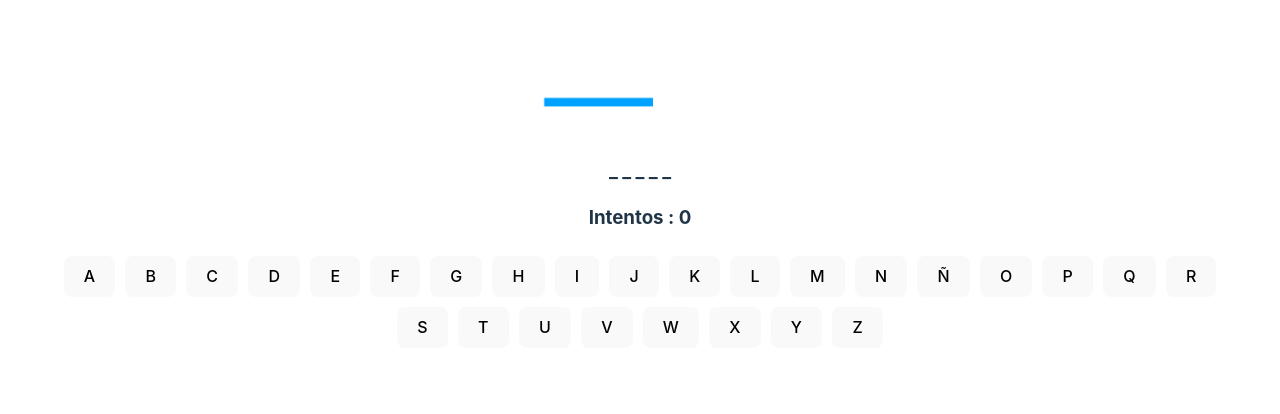
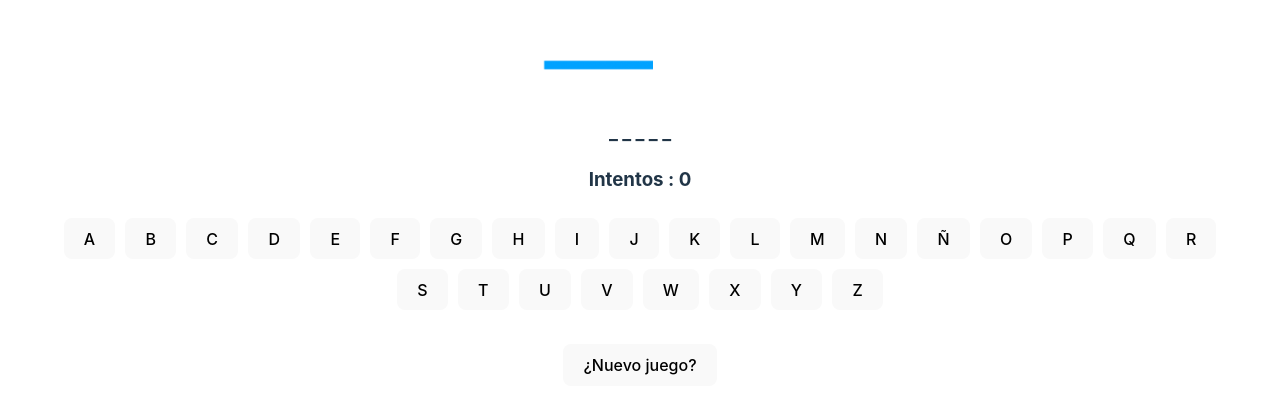
Before and after one commit to DavidVilchis63/LogicaProgramacion, a React (Vite) app in the folder hanging/: page / in a window 1280 px wide. Shown: the part 326-740 px from the top of the page. Built offline with nearby package versions, Linux system fonts and the light colour scheme.

Commit message:
Boton de reinicio de juego, fin de proyecto

```diff
--- a/hanging/src/App.tsx
+++ b/hanging/src/App.tsx
@@ -6,11 +6,11 @@ import { getRamdonWord } from './helpers/getWord';
 
 function App() {
 
-  const [ word ] = useState( getRamdonWord );
+  const [ word, setWord ] = useState( getRamdonWord );
   const [ hiddenWord, setHiddenWord ] = useState( "_ ".repeat(word.length) );
   const [ attempts, setAttempts ] = useState(0);
   const [ lose, setLose ]= useState( false );
-  const [ won, setWone ]= useState( false );
+  const [ won, setWon ]= useState( false );
 
   //Determinar si la persona perdio
   useEffect( () => {
@@ -27,7 +27,7 @@ function App() {
 
     const currentHiddenWord = hiddenWord.split(" ").join("");
     if (currentHiddenWord === word) {
-      setWone(true);
+      setWon(true);
     }
 
 
@@ -55,6 +55,17 @@ function App() {
 
     }
     setHiddenWord(hiddenWordArray.join(" "));
+  }
+
+  const newGame = () => {
+
+    const newWord = getRamdonWord();
+    setWord(newWord);
+    setHiddenWord("_ ".repeat(newWord.length));
+    setAttempts(0);
+    setLose(false);
+    setWon(false);
+
   }
 
 
@@ -97,6 +108,9 @@ function App() {
             ))
           }
 
+          <br /><br />
+          <button onClick={ () => newGame() }>¿Nuevo juego?</button>
+
     </div>
   );
 
```
